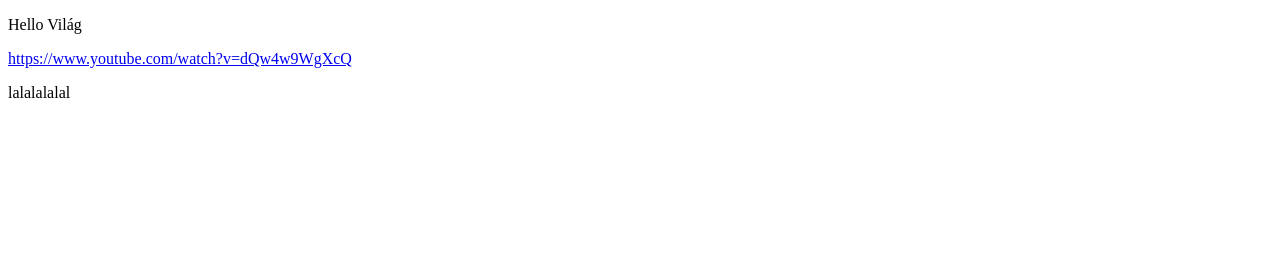
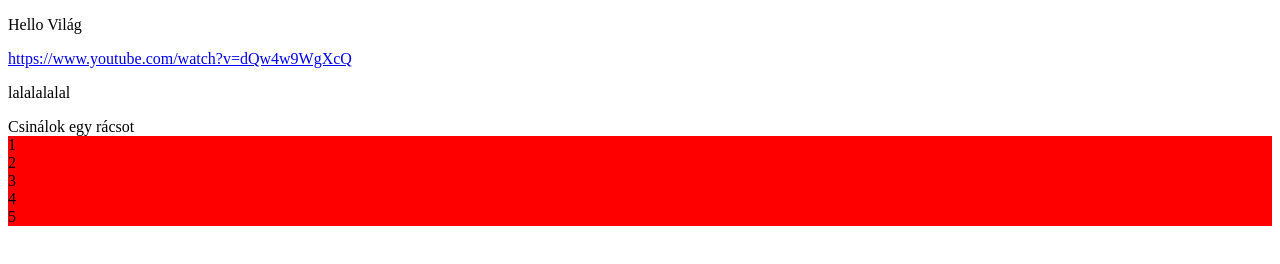
Before and after one commit to ipacsgergo69/enkicsiweblapom, a plain HTML site: page index.html in a window 1280 px wide. Drawn offline with Linux system fonts and the light colour scheme.

Commit message:
gridhtml létrehozás+háttérszin

```diff
--- a/index.html
+++ b/index.html
@@ -9,5 +9,18 @@
 	<p>Hello Világ</p>
 	<a href="https://www.youtube.com/watch?v=dQw4w9WgXcQ">https://www.youtube.com/watch?v=dQw4w9WgXcQ</a>
 	<p>lalalalalal</p>
+
+	Csinálok egy rácsot
+	<div class="grid-container">
+		<div class="grid-item">1</div>
+		<div class="grid-item">2</div>
+		<div class="grid-item">3</div>
+		<div class="grid-item">4</div>
+		<div class="grid-item">5</div>
+		<div class="grid-item"></div>
+		<div class="grid-item"></div>
+		<div class="grid-item"></div>
+
+	</div>
 </body>
 </html>
--- a/style.css
+++ b/style.css
@@ -0,0 +1,3 @@
+.grid-container{
+	background-color: red;
+}
```
